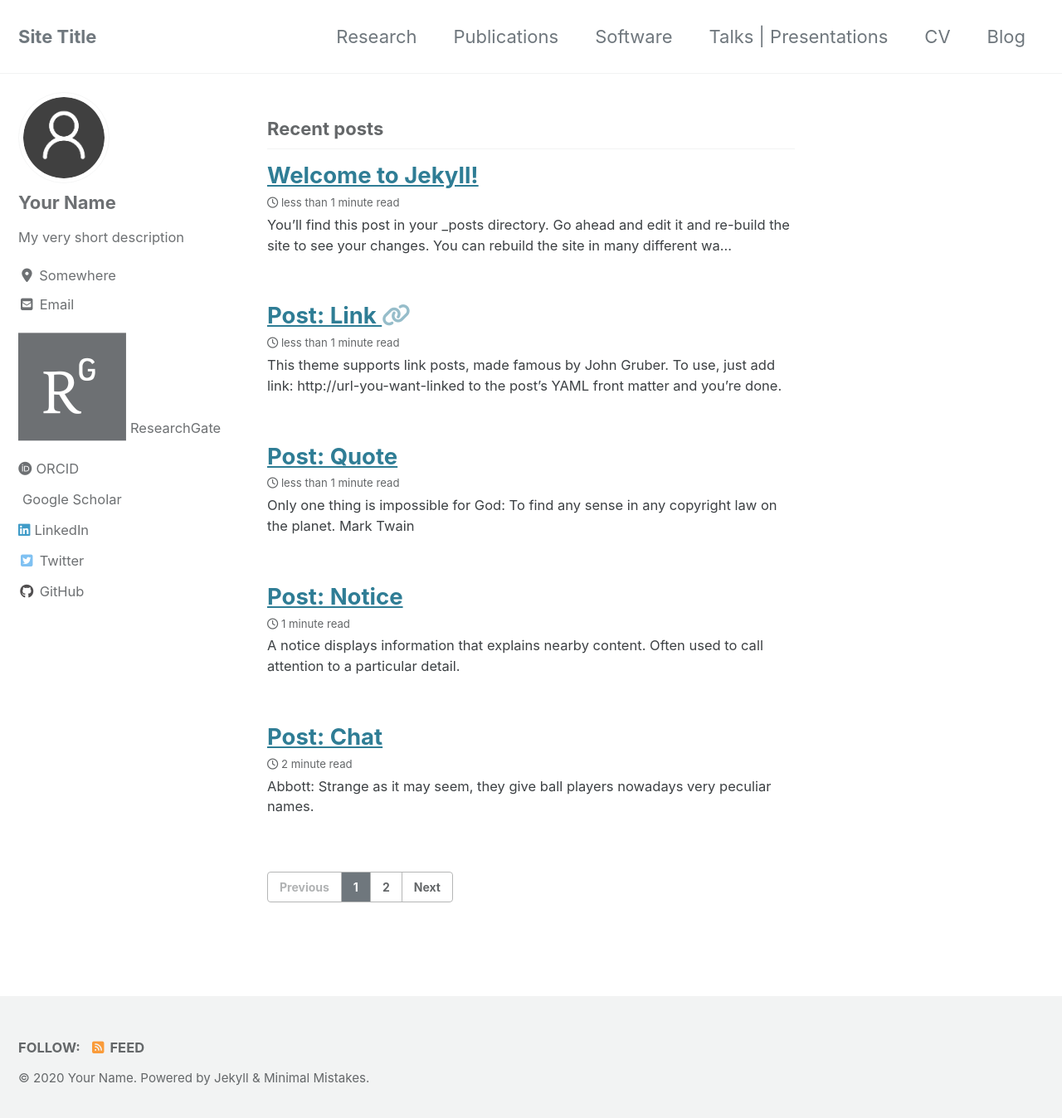
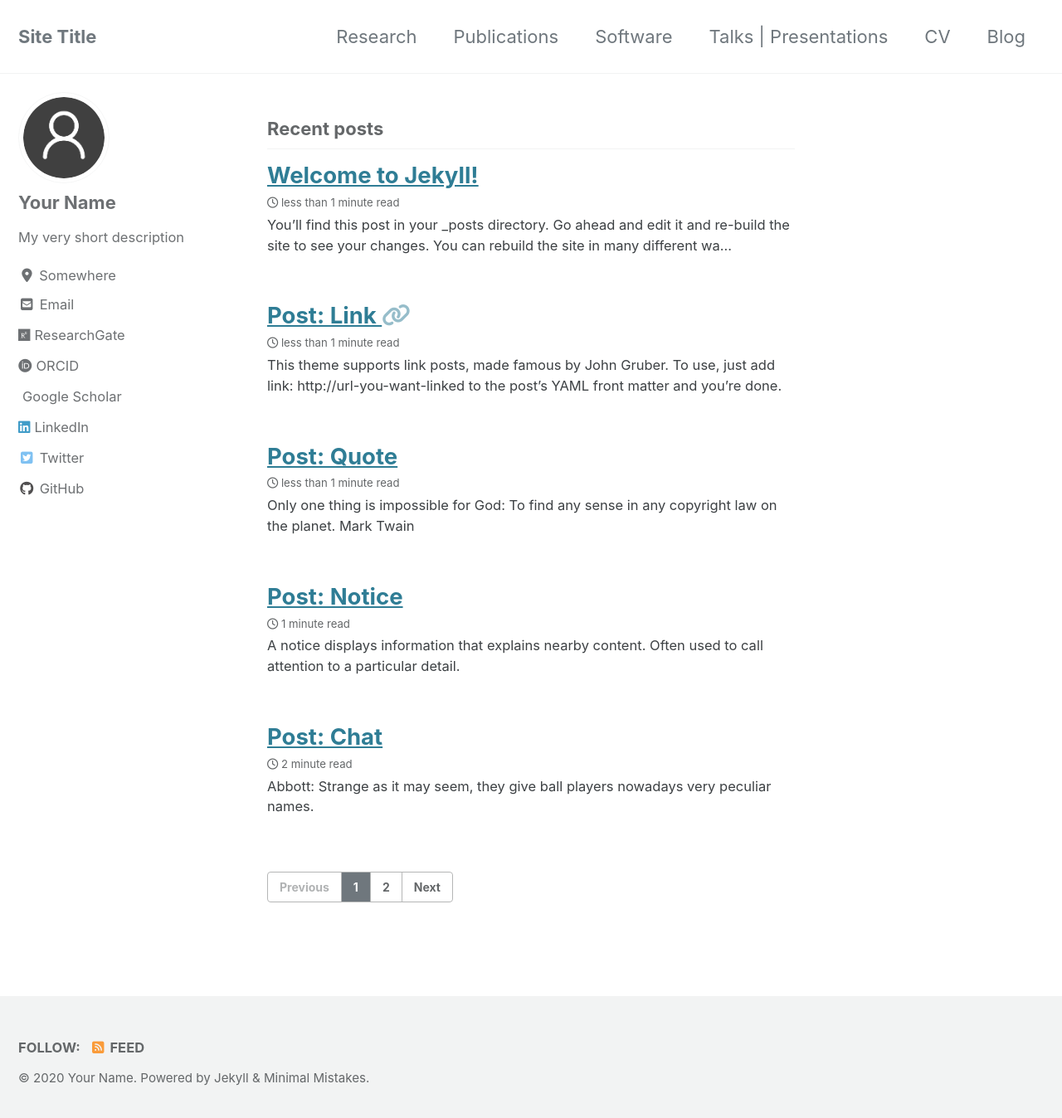
Before and after one commit to mario-bermonti/academic-website-template, a Jekyll site: the page built from index.html, in a window 1280 px wide and 1356 px high. Shown: the top 1348 px of the window at 83% size. Built offline with Jekyll 4.4.1, drawn with Linux system fonts in a browser that asks for light colours; cached includes are drawn as plain includes; nearby versions of some CDN libraries; the list of posts is cut into pages by our own code; a style sheet for code colours, icons or effects is not loaded.

Commit message:
Fix bug
icon was too large.

```diff
--- a/_config.yml
+++ b/_config.yml
@@ -102,7 +102,7 @@ author:
       icon: "fas fa-fw fa-envelope-square"
       url: "mailto:your_email@email.com"
     - label: "ResearchGate"
-      icon: "fab fa-researchgate fa-9x"
+      icon: "fab fa-researchgate"
       url: "https://your-website.com"
     - label: "ORCID"
       icon: "fab fa-orcid"
```
